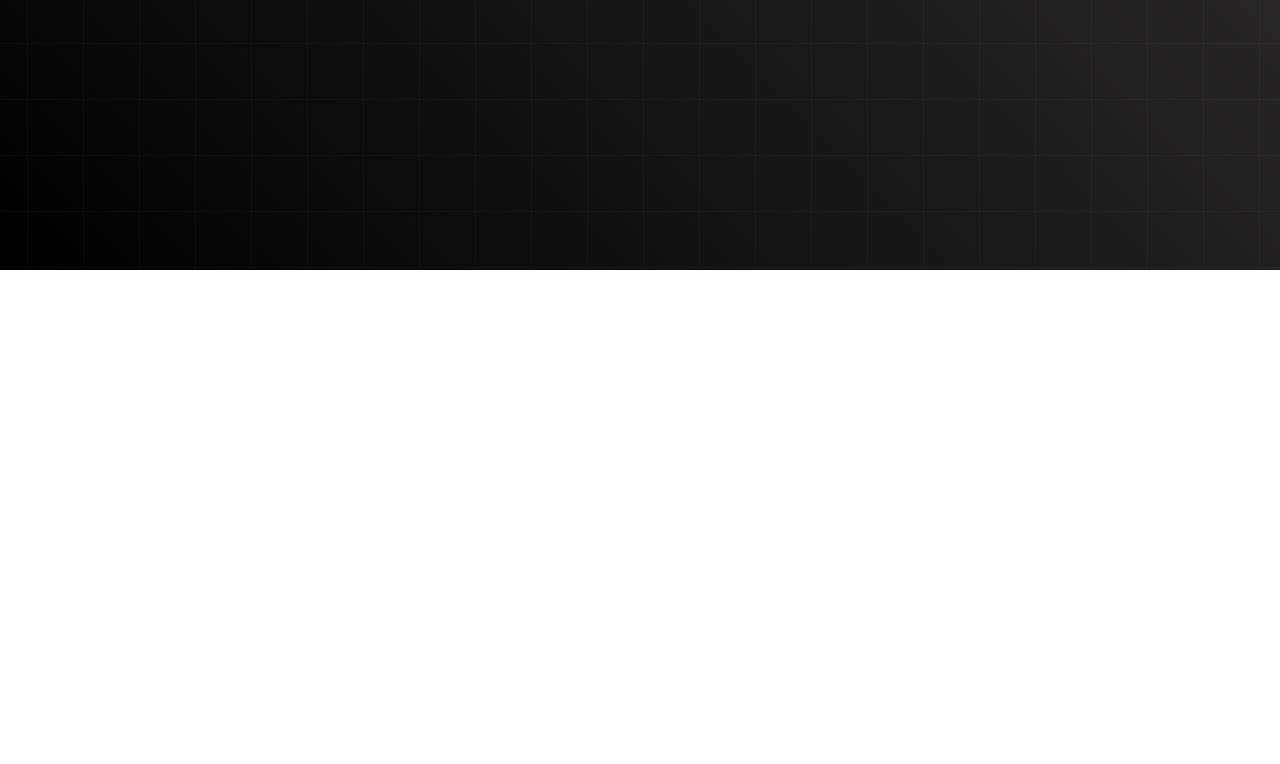
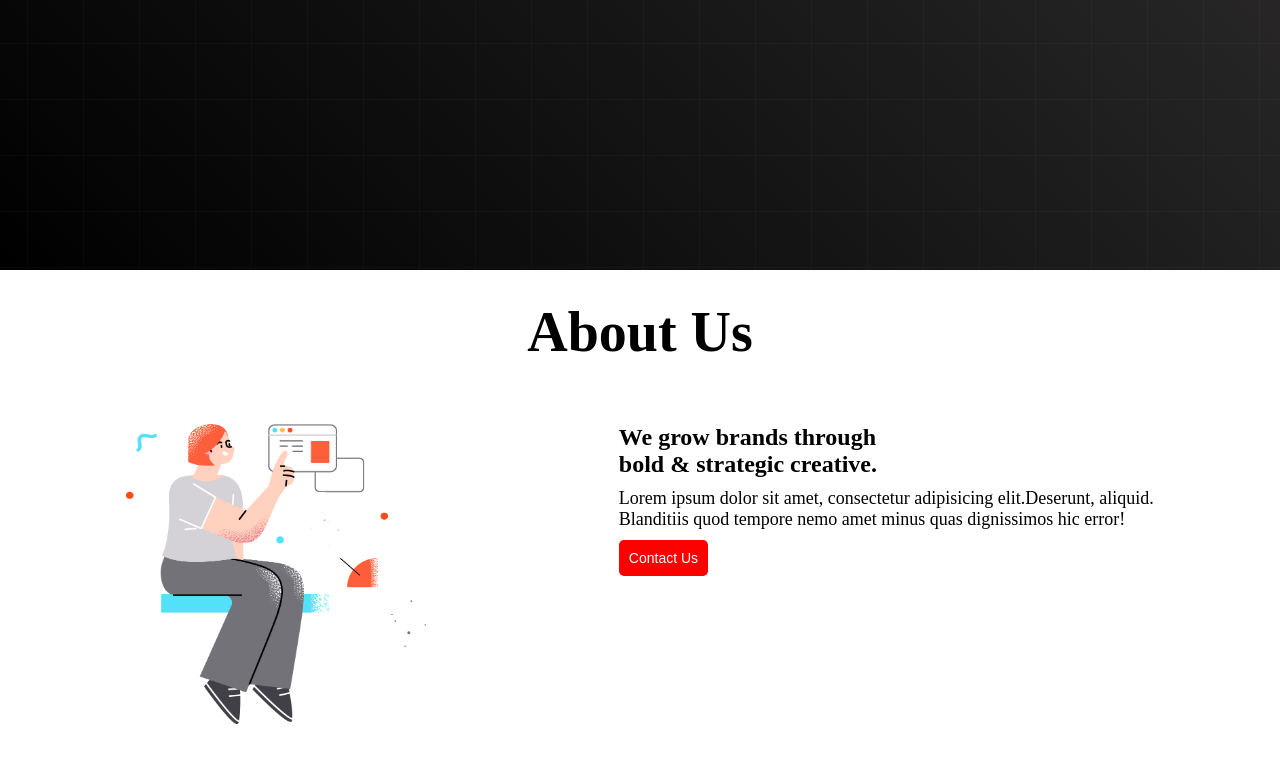
Before and after one commit to mramitkb/Digital-Products, a plain HTML site: page index.html in a window 1280 px wide. Shown: the part 600-1364 px from the top of the page. Before the commit the page ends 870 px from the top, so only its background shows below. Drawn offline with Linux system fonts and the light colour scheme.

Commit message:
About Us added

```diff
--- a/index.html
+++ b/index.html
@@ -33,6 +33,19 @@
                 <img class="bnr-photo" src="./images/banner.png" alt="">
             </div>
         </section>
+
+        <!-- About Us Section -->
+        <section class="about-container">
+            <h1 class="aboutus">About Us</h1>
+            <div class="about">
+                <img class="about-img" src="./images/section.png" alt="">
+                <div class="about-info">
+                    <h2 class="about-title">We grow brands through <br>bold & strategic creative.</h2>
+                    <p class="about-p">Lorem ipsum dolor sit amet, consectetur adipisicing elit.Deserunt, aliquid. <br>Blanditiis quod tempore nemo amet minus quas dignissimos hic error!</p>
+                    <button class="about-btn">Contact Us</button>
+                </div>
+            </div>
+        </section>
     </main>
     <!-- FOOTER starts from here -->
     <footer>
--- a/style.css
+++ b/style.css
@@ -62,7 +62,52 @@
     border: none;
     font: bold;
 }
+.btn:hover{
+    background-color: green;
+}
 .bnr-photo{
     height: 250px;
     width: 300px;
 }
+
+/* About Us Section starts from here */
+.about-container{
+    padding: 30px;
+    height: 400px;
+}
+.aboutus{
+    font-size: 56px;
+    text-align: center;
+    padding-bottom: 20px;
+}
+.about{
+    display: flex;
+    justify-content: space-around;
+}
+.about-img{
+    height: 300px;
+    width: 300px;
+    padding: 40px;
+}
+.about-info{
+    padding: 40px;
+}
+.about-title{
+    margin-bottom: 10px;
+}
+.about-p{
+    margin-bottom: 10px;
+    font-size: 18px;
+}
+.about-btn{
+    color: white;
+    background-color: red;
+    border: none;
+    border-radius: 5px;
+    padding: 10px;
+    font-size: 14px;
+    cursor: pointer;
+}
+.about-btn:hover{
+    background-color: green;
+}
```
